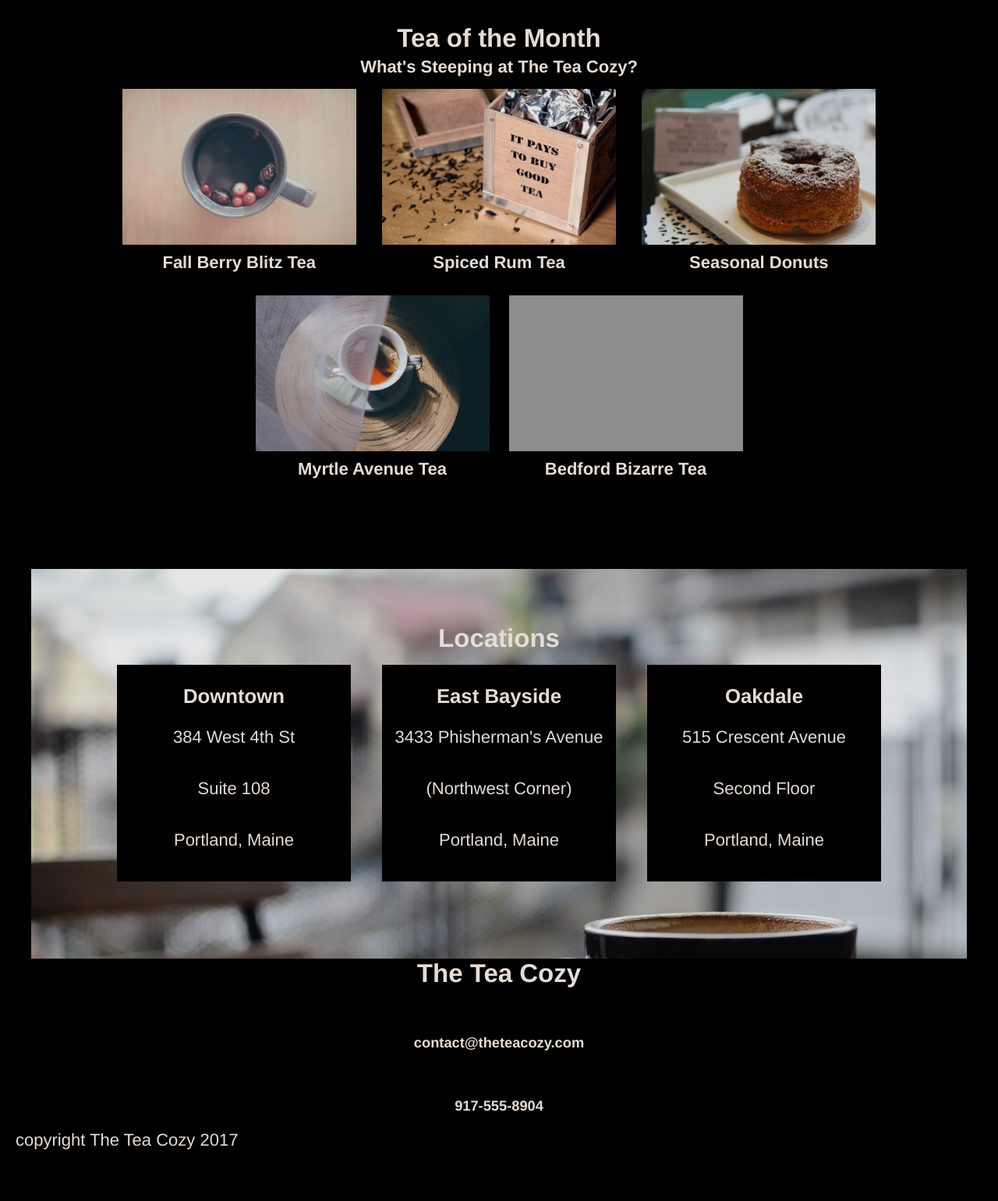
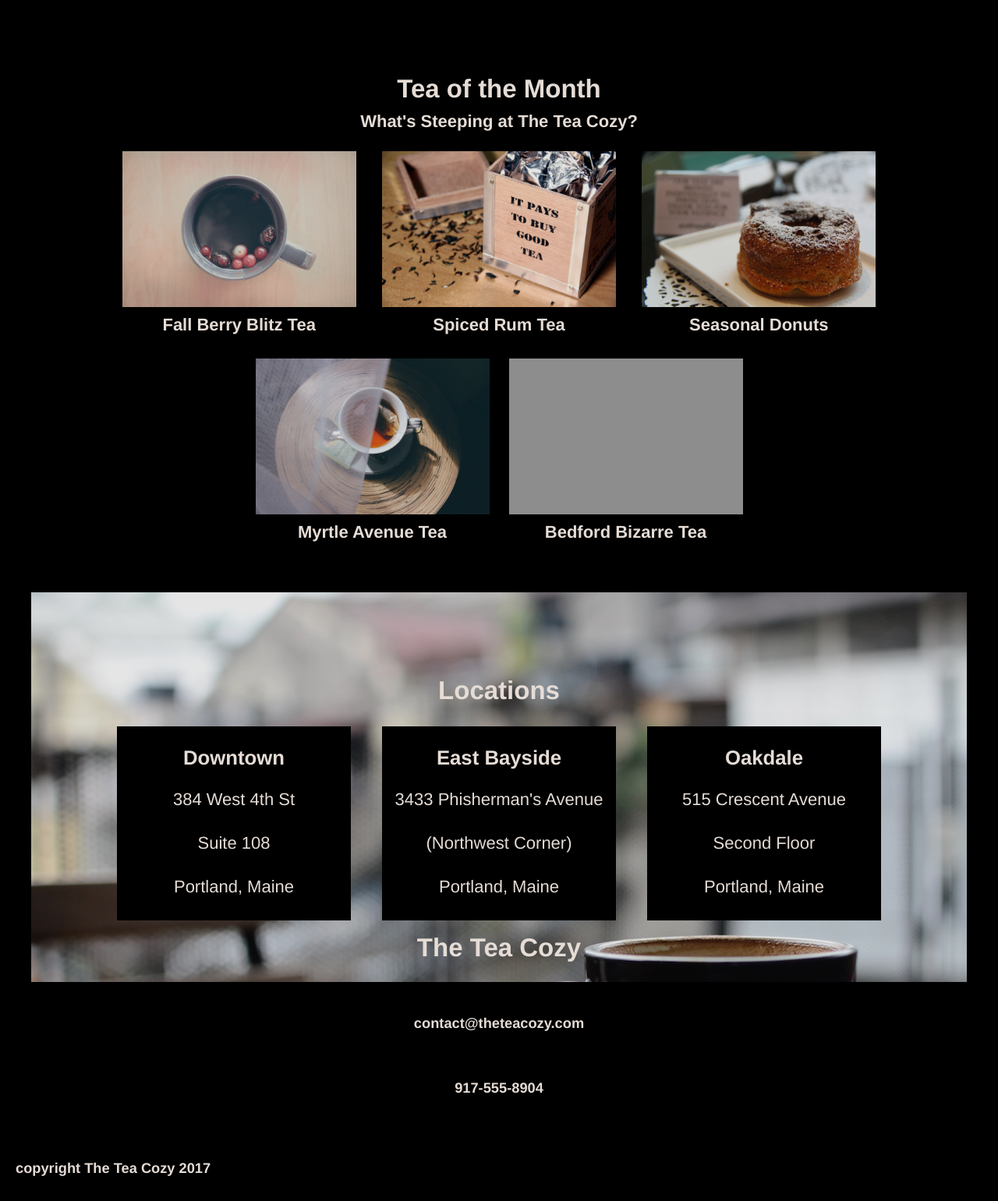
Before and after one commit to anjiB72/tea-cozy, a plain HTML site: page index.html in a window 1280 px wide. Shown: the part 770-2311 px from the top of the page at 78% size. Before the commit the page ends 2266 px from the top, so only its background shows below. Drawn offline with Linux system fonts and the light colour scheme; grey boxes are pictures that could not be loaded.

Commit message:
adjust css and flex containers

```diff
--- a/index.html
+++ b/index.html
@@ -17,38 +17,42 @@
       </nav>
     </header>
 
+    <!--Main container for all page content-->
+    <div class="main-container">
+
         <!-- main picture and mission details-->
-    <div class="maincontent">
+      <div class="flex-container maincontent">
         <div class="mission">
           <h2>Our Mission</h2>
           <h4>Handpicked, Artisanally Curated, Free Range, Sustainable, Small Batch, Fair Trade, Organic Tea</h4>
         </div>
       </div>
+
       <!--tea of the month section-->
-<div class="container" id="tom">
-        <h2 class="tom-heading" >Tea of the Month</h2>
+      <div class="flex-container tea-of-month" id="tom">
+        <h2>Tea of the Month</h2>
         <h4>What's Steeping at The Tea Cozy?</h4>
         <div class="teas">
         <div class="teas-top">
-          <div class="berry">
+          <div class="flex-container">
             <img src="./resources/images/img-berryblitz.jpg" alt="Berry Blitz tea in mug" height="200px" width="300px">
             <h4 class="tea-name">Fall Berry Blitz Tea</h4>
           </div>
-          <div class="rum">
+          <div class="flex-container">
             <img src="./resources/images/img-spiced-rum.jpg" alt="Box of spiced rum team" height="200px" width="300px">
             <h4 class="tea-name">Spiced Rum Tea</h4>
           </div>
-          <div class="donut">
+          <div class="flex-container">
             <img src="./resources/images/img-donut.jpg" alt="Picture of donut" height="200px" width="300px">
             <h4 class="tea-name">Seasonal Donuts</h4>
           </div>
         </div>
         <div class="teas-bottom">
-          <div class="myrtle">
+          <div class="flex-container myrtle">
             <img src="./resources/images/img-myrtle-ave.jpg" alt="Picture of cip of myrtle avenue tea" height="200px" width="300px">
             <h4 class="tea-name">Myrtle Avenue Tea</h4>
           </div>
-          <div class="bedford">
+          <div class="flex-container">
             <img src="./resources/images/img-bedford-bizarre.jpg" alt="Picture of bedford bizarre tea in teacup" height="200px" width="300px">
             <h4 class="tea-name">Bedford Bizarre Tea</h4>
           </div>
@@ -57,22 +61,22 @@
     </div>
 
 <!--Locations content-->
-    <div class="all-locations" id="loc">
+    <div class="flex-container all-locations" id="loc">
         <h2>Locations</h2>
         <div class="location">
-        <div class="address">
+          <div class="flex-container address">
             <h3>Downtown</h3>
             <span>384 West 4th St</span>
             <span>Suite 108</span>
             <span>Portland, Maine</span>
           </div>
-        <div class="address">
+          <div class="flex-container address">
             <h3>East Bayside</h3>
             <span>3433 Phisherman's Avenue</span>
             <span>(Northwest Corner)</span>
             <span>Portland, Maine</span>
           </div>
-        <div class="address">
+          <div class="flex-container address">
             <h3>Oakdale</h3>
             <span>515 Crescent Avenue</span>
             <span>Second Floor</span>
@@ -81,16 +85,16 @@
         </div>
       </div>
 
-<footer>
-  <div class="contactinfo">
+      <!--Footer details-->
+      <footer class="flex-container contact-info">
           <h2>The Tea Cozy</h2>
           <h5>contact@theteacozy.com</h5>
           <h5>917-555-8904</h5>
+          <div class="copyright">
+          <h5>copyright The Tea Cozy 2017</h5>
           </div>
-  <div class="copyright">
-    copyright The Tea Cozy 2017
+      </footer>
+
     </div>
-
-</footer>
   </body>
 </html>
--- a/resources/css/style.css
+++ b/resources/css/style.css
@@ -32,9 +32,25 @@ Nav{
 .menu {
   padding-left: 20px;
 }
-.menu a {
+.menu>a {
   text-decoration: underline;
   color: seashell;
+  }
+
+/*main content container fixing position relative to header*/
+.main-container{
+  position: relative;
+  top: 70px;
+  Margin: 0;
+}
+
+/*styling for all elements with flex-container class*/
+.flex-container {
+  display: flex;
+  flex-direction: column;
+  align-items: center;
+  justify-content: center;
+  margin: 0;
 }
 
 /*Main picture and heading text*/
@@ -43,8 +59,6 @@ Nav{
   width: 1200px;
   height: 700px;
   margin: 0 auto;
-  display: flex;
-  align-items: center;
   }
 
   .mission{
@@ -54,35 +68,22 @@ Nav{
     margin: 0 auto;
   }
 
-  .mission h4,
-  .mission h2 {
+    .mission>h4,
+    .mission>h2 {
       width: inherit;
       margin: 0 auto;
       padding: 7px 0;
       text-align: center;
     }
 
+/*Tea of month content*/
 
-/*tea of the month*/
-
-.container {
-  padding-top: 100px;
+  .tea-of-month{
+    padding-top: 60px;
     width: 1000px;
     height: 700px;
-  margin: 0px auto;
+    margin: 0 auto;
   }
-
-.tom-heading {
-  margin: 0;
-  padding: 17px 0px 0 10px 0;
-  text-align: center;
-}
-
-.container>h4 {
-  margin: 5px 0;
-  text-align: center;
-}
-
       .teas{
       margin: 15px auto 0 auto;
       width: 1000px;
@@ -90,34 +91,29 @@ Nav{
       flex-direction: column;
       align-content: center;
       }
-
       .teas-top{
         display: flex;
         justify-content:space-around;
       }
-
       .teas-bottom{
         display: flex;
         justify-content: center;
+        align-self: auto;
+        width: 700px;
+        margin: auto;
       }
-
       .myrtle {
         margin-right: 25px;
       }
 
-.berry,
-.rum,
-.donut,
-.myrtle,
-.bedford {
-  display: flex;
-  flex-direction: column;
-  align-content: center;
-  align-items: center;
+      .tea-name{
+        margin-top: 10px;
       }
 
-.tea-name{
-  margin-top: 10px;
+    .tea-of-month>h2,
+    .tea-of-month>h4 {
+      margin: 0;
+      padding-bottom: 10px;
     }
 
 /*Location styling*/
@@ -125,16 +121,8 @@ Nav{
   background-image: url(../images/img-locations-background.jpg);
   width: 1200px;
   height: 500px;
-  display: flex;
-  flex-direction: column;
-  align-items: center;
-  justify-content: flex-start;
   margin: 0 auto;
-  }
-
-  .all-locations>h2 {
-    margin: 60px auto 15px auto;
-    padding-top: 10px;
+  align-self: center;
   }
 
   .location {
@@ -143,39 +131,31 @@ Nav{
   margin: 0 auto;
 }
 
-
-
-.address {
+.flex-container.address {
   background-color: black;
   width: 300px;
   opacity: 1;
   margin: 0 20px;
-  display: flex;
-  flex-direction: column;
-  align-items: center;
   justify-content: space-around;
     }
 
 .address>span {
-  padding-bottom: 40px;
+  padding-bottom: 30px;
 }
 
-    .contactinfo {
-      display: flex;
-      flex-direction: column;
-      justify-content:flex-start;
-      align-items: center;
-      justify-content: space-between;
+/*footer container information*/
+
+    .contact-info {
+      margin: 0 auto;
       height: 200px;
-      margin: 0;
       }
 
-.contactinfo>h2,
-.contactinfo>h5 {
-  margin: 0;
+.contact-info>h2 {
+  padding: 10px 0;
   }
 
   .copyright{
+    align-self: flex-start;
     margin: 20px;
     text-align: left;
   }
```
Lines whose indentation alone changed are shown as unchanged.
